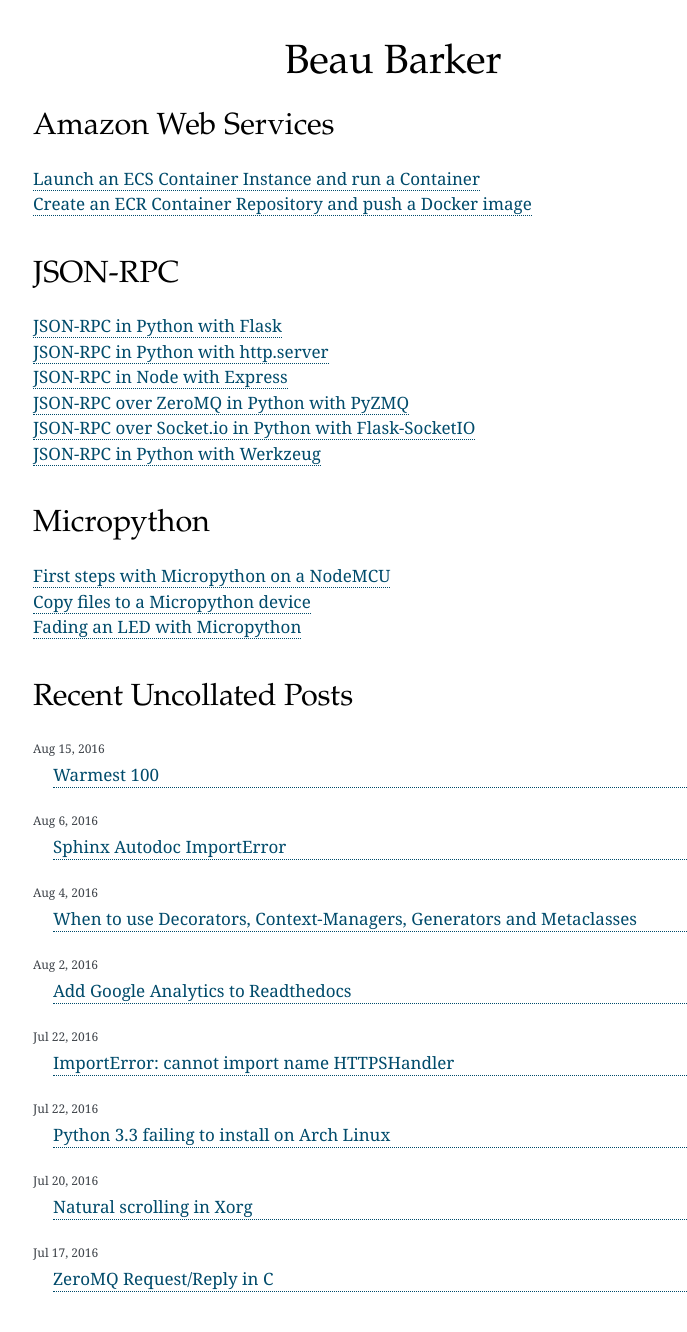
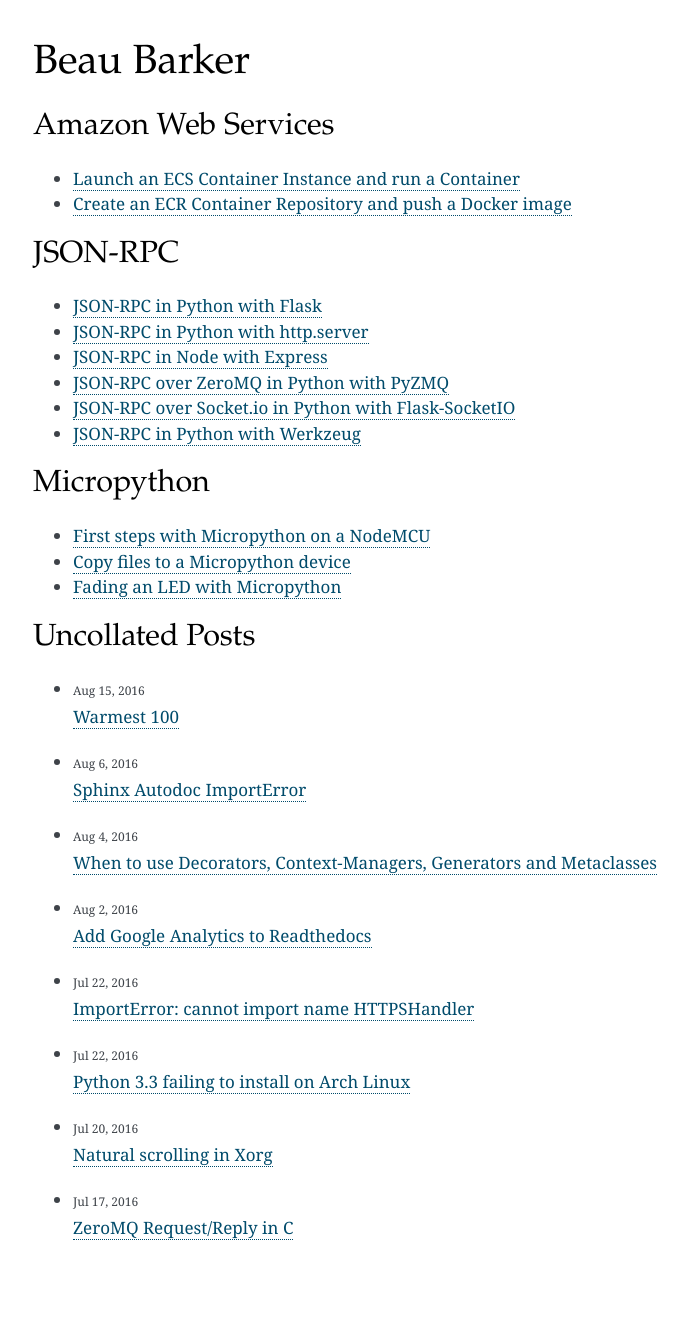
Before and after one commit to explodinglabs/explodinglabs.github.io, a Jekyll site: the page built from index.html, in a window 1280 px wide. Shown: the whole page, without its empty margins (247-934 px from the left). Built offline with Jekyll 4.4.1, drawn with Linux system fonts in a browser that asks for light colours; after the commit the page ends 1260 px from its top, so only the background shows below that.

Commit message:
Design changes

```diff
--- a/_sass/_base.scss
+++ b/_sass/_base.scss
@@ -69,7 +69,7 @@
  * Headings
  */
 h1, h2, h3, h4, h5, h6 {
-    margin: $spacing-unit*1.5 0 $spacing-unit 0;
+    margin: $spacing-unit 0 $spacing-unit 0;
     font-family: 'Garamond', 'Merriweather', 'Georgia', serif;
     font-weight: normal;
     line-height: 1.2;
--- a/_sass/_layout.scss
+++ b/_sass/_layout.scss
@@ -28,10 +28,6 @@
         display: block;
         font-size: 12px;
     }
-    a {
-        display: block;
-        margin-left: $spacing-unit/2;
-    }
     margin-bottom: $spacing-unit/2;
 }
 
@@ -50,13 +46,6 @@
 
 }
 
-#home {
-    ul {
-        list-style-type: none;
-        margin: 0 0 $spacing-unit 0;
-    }
-}
-
 /**
  * Site footer
  */
--- a/index.html
+++ b/index.html
@@ -4,7 +4,7 @@
 
 <div id="home">
 
-    <h1 class="page-title" style="text-align: center;">
+    <h1 class="page-title">
         Beau Barker
     </h1>
 
@@ -21,7 +21,7 @@
     {% endunless %}
     {% endfor %}
 
-    <h1>Recent Uncollated Posts</h1>
+    <h1>Uncollated Posts</h1>
 
     <ul>
     {% for post in site.posts %}
```
